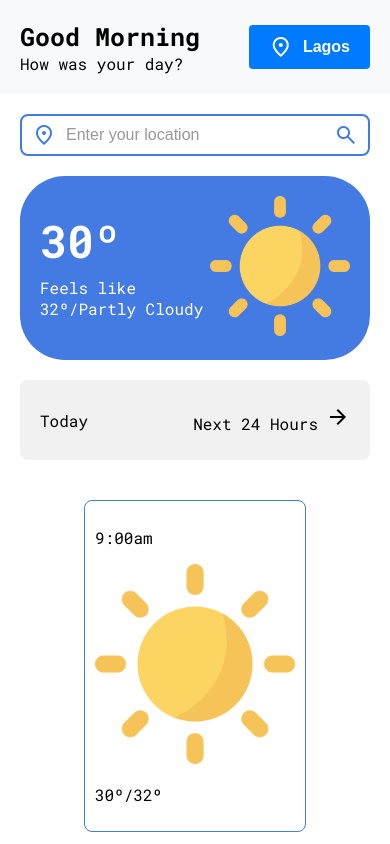
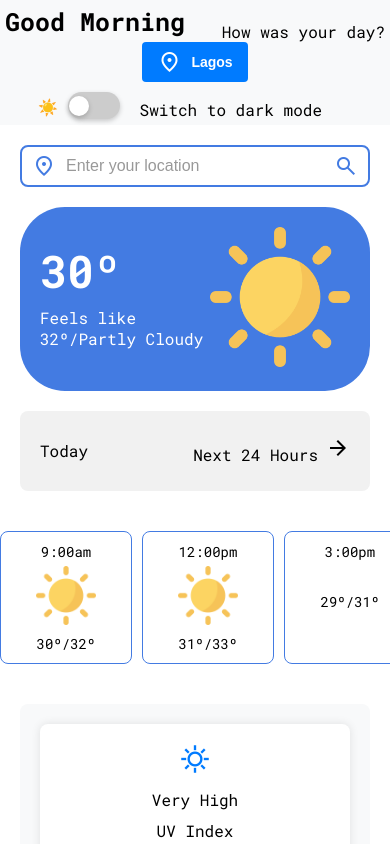
Before and after one commit to tomisin2k/weather_app_2, a plain HTML site: page index.html in a window 390 px wide. Shown: the top 844 px of the page. Drawn offline with nearby package versions, Linux system fonts and the light colour scheme; no server answers.

Commit message:
Updated layout and dark mode styles

```diff
--- a/index.html
+++ b/index.html
@@ -11,7 +11,6 @@
     <title>Weather App</title>
 </head>
 <body>
-
     <div class="div-1">
         <div class="div-1-greeting">
             <p class="gm">Good Morning</p>
@@ -22,6 +21,15 @@
                 <span class="material-symbols-outlined gps-icon">location_on</span>
                 <span id="locationName">Lagos</span>
             </button>
+        </div>
+        <div class="toggle-container">
+            <label class="toggle--daynight">
+                <input type="checkbox" class="toggle--checkbox" id="darkModeToggle">
+                <span class="toggle--btn">
+                    <span class="toggle--feature"></span>
+                </span>
+            </label>
+            <span id="toggleLabel">Switch to dark mode</span>
         </div>
     </div>
 
--- a/script.js
+++ b/script.js
@@ -1,3 +1,4 @@
+
 document.addEventListener("DOMContentLoaded", () => {
     const locationInput = document.getElementById("locationInput");
     const locationName = document.getElementById("locationName");
@@ -6,6 +7,9 @@ document.addEventListener("DOMContentLoaded", () => {
     const degreeDescriptionElement = document.querySelector(".div-2-degree-description");
     const weatherImage = document.querySelector(".div-2-img");
     const forecastCardsContainer = document.getElementById("forecastCards");
+    const toggleCheckbox = document.getElementById("darkModeToggle");
+    const toggleLabel = document.getElementById("toggleLabel");
+
 
     const apiKey = '57753fc02362e55f7f474eb64ff457b8'; // Replace with your OpenWeatherMap API key
 
@@ -136,6 +140,14 @@ document.addEventListener("DOMContentLoaded", () => {
         return (b * alpha) / (a - alpha);
     };
 
+    const toggleDarkMode = () => {
+        document.body.classList.toggle('dark-mode');
+        document.querySelectorAll('.div-1, .div-2, .div-3, .div-4, .div-5 > div').forEach((element) => {
+            element.classList.toggle('dark-mode');
+        });
+        toggleLabel.textContent = document.body.classList.contains('dark-mode') ? 'Switch to light mode' : 'Switch to dark mode';
+    };
+
     searchIcon.addEventListener("click", updateLocation);
 
     locationInput.addEventListener("keypress", (event) => {
@@ -144,6 +156,8 @@ document.addEventListener("DOMContentLoaded", () => {
         }
     });
 
+    toggleCheckbox.addEventListener("change", toggleDarkMode);
+
     // Initial update on page load
     getWeather('Lagos'); // Default location is Lagos
 });
--- a/styles.css
+++ b/styles.css
@@ -3,6 +3,83 @@ body {
     margin: 0;
     padding: 0;
     box-sizing: border-box;
+}
+
+/* Toggle Switch Styles */
+.toggle--daynight {
+    display: inline-block;
+    position: relative;
+    margin-right: 10px; /* Add some space for the label */
+}
+
+.toggle--checkbox {
+    display: none; /* Hide the actual checkbox */
+}
+
+.toggle--btn {
+    display: flex;
+    align-items: center;
+    justify-content: space-between;
+    width: 50px; /* Adjusted width */
+    height: 25px; /* Adjusted height */
+    background-color: #ccc; /* Neutral background */
+    border-radius: 25px; /* Fully rounded */
+    cursor: pointer;
+    position: relative;
+    transition: background-color 0.3s ease;
+    padding: 1px; /* Space between label and switch */
+    box-shadow: 0 2px 5px rgba(0, 0, 0, 0.2); /* Subtle shadow */
+}
+
+.toggle--feature {
+    display: block;
+    width: 20px; /* Adjusted width */
+    height: 20px; /* Adjusted height */
+    background-color: #fff; /* White switch */
+    border-radius: 50%;
+    position: relative;
+    transition: transform 0.3s ease, background-color 0.3s ease; /* Smooth transitions */
+    box-shadow: 0 2px 5px rgba(0, 0, 0, 0.2); /* Subtle shadow */
+}
+
+.toggle--checkbox:checked + .toggle--btn {
+    background-color: #4caf50; /* Active background color */
+}
+
+.toggle--checkbox:checked + .toggle--btn .toggle--feature {
+    transform: translateX(25px); /* Move switch to the right */
+    background-color: #fff; /* Ensure switch remains white */
+    box-shadow: 0 2px 5px rgba(0, 0, 0, 0.2); /* Subtle shadow */
+}
+
+/* Add a label to hint at the function */
+.toggle--daynight::before {
+    content: "☀️";
+    position: absolute;
+    left: -30px;
+    top: 50%;
+    transform: translateY(-50%);
+    font-size: 16px;
+    color: #007BFF; /* Hint color */
+}
+
+.toggle--checkbox:checked + .toggle--btn::before {
+    content: "🌙";
+    position: absolute;
+    left: -30px;
+    top: 50%;
+    transform: translateY(-50%);
+    font-size: 16px;
+    color: #4caf50; /* Hint color */
+}
+
+/* Hint Label */
+.toggle-label {
+    display: inline-block;
+    font-size: 14px;
+    color: #333;
+    vertical-align: middle;
+    margin-left: 10px; /* Space between toggle and label */
 }
 
 .input-container {
@@ -48,8 +125,18 @@ body {
     background-color: #f8f9fa;
 }
 
-.div-1-greeting p {
-    margin: 0;
+.div-1-greeting {
+    display: flex;
+    justify-content: space-between;
+    width: 100%;
+}
+
+.div-1-greeting .gm {
+    margin-right: auto;
+}
+
+.div-1-greeting .gm-greeting {
+    margin-left: auto;
 }
 
 .div-1-location button {
@@ -124,6 +211,7 @@ body {
     display: flex;
     justify-content: center;
     padding: 20px 0;
+    overflow-x: auto; /* Enable horizontal scrolling */
 }
 
 .div-4 {
@@ -134,11 +222,17 @@ body {
 
 .div-4-card {
     flex: 0 0 auto;
-    width: 120px; /* Adjust width to fit content */
+    width: 150px; /* Default width */
     border: 1.2px solid rgb(67, 123, 226);
     border-radius: 8px;
     padding: 10px;
     transition: transform 0.3s ease;
+    text-align: center; /* Center the text and images */
+}
+
+.div-4-card p {
+    margin: 5px 0;
+    font-size: 14px; /* Adjust the font size if needed */
 }
 
 .div-4-card:hover {
@@ -147,12 +241,14 @@ body {
 
 .div-4-card img {
     width: 100%;
+    height: auto;
 }
 
+/* Updated .div-5 to use flexbox for responsiveness */
 .div-5 {
     display: flex;
     flex-wrap: wrap;
-    justify-content: space-between;
+    gap: 10px; /* Margin between the items */
     margin: 20px;
     padding: 20px;
     background-color: #f8f9fa;
@@ -160,15 +256,14 @@ body {
 }
 
 .div-5 > div {
-    flex: 1 1 30%;
-    margin: 10px 0;
-    padding: 20px;
     background-color: white;
     border-radius: 8px;
     box-shadow: 0 0 10px rgba(0, 0, 0, 0.1);
     display: flex;
     flex-direction: column;
     align-items: center;
+    padding: 20px;
+    flex: 1 1 calc(33.33% - 20px); /* Responsive flex basis for three items per row */
 }
 
 .div-5 > div span {
@@ -182,19 +277,118 @@ body {
     text-align: center;
 }
 
-/* Media Queries */
+/* Dark Mode Styles */
+body.dark-mode {
+    background-color: #121212;
+    color: #ffffff;
+}
+
+.div-1.dark-mode,
+.div-2.dark-mode,
+.div-3.dark-mode,
+.div-4.dark-mode,
+.div-5 > div.dark-mode {
+    background-color: #1e1e1e;
+    border-color: #333333;
+}
+
+/* Dark mode input */
+body.dark-mode input {
+    background-color: #333;
+    color: #fff;
+}
+
+/* Dark mode toggle switch */
+body.dark-mode .toggle--btn {
+    background-color: #666;
+}
+
+body.dark-mode .toggle--feature {
+    background-color: #222;
+}
+
+body.dark-mode .toggle--checkbox:checked + .toggle--btn {
+    background-color: #4caf50;
+}
+
+/* Responsive adjustments */
 @media (max-width: 768px) {
+    .div-1 {
+        flex-wrap: wrap;
+        justify-content: space-around;
+    }
+
+    .div-1-greeting {
+        flex-direction: row;
+        justify-content: space-between;
+        width: 100%;
+    }
+
+    .div-1-location button {
+        font-size: 14px;
+        padding: 8px 15px;
+    }
+
+    .toggle-container {
+        margin-top: 10px;
+    }
+
     .div-4 {
-        flex-direction: column;
-        align-items: center;
+        flex-direction: row;
+        gap: 10px;
     }
 
     .div-4-card {
-        width: 100%; /* Adjust width for mobile */
-        max-width: 200px; /* Maximum width for mobile */
+        width: calc(33.33% - 20px); /* Show three cards at a time */
+        padding: 10px;
+    }
+
+    .div-4-card img {
+        width: 50%; /* Reduce the size for mobile devices */
+        height: auto;
     }
 
     .div-5 > div {
-        flex: 1 1 100%;
+        flex: 1 1 calc(50% - 20px); /* Two items per row on smaller screens */
     }
 }
+
+@media (max-width: 480px) {
+    .div-1 {
+        flex-direction: column;
+        align-items: center;
+        padding: 5px;
+    }
+
+    .gm {
+        margin-top: 0px;
+        margin-bottom: 0px;
+    }
+
+    .gm-greeting {
+        margin-bottom: 0px;
+    }
+
+    .div-1-location button {
+        font-size: 14px;
+        padding: 8px 15px;
+    }
+
+    .toggle-container {
+        margin-top: 10px;
+    }
+
+    .div-4-card {
+        width: calc(33.33% - 10px); /* Show three cards at a time */
+        padding: 5px;
+    }
+
+    .div-4-card img {
+        width: 50%; /* Further reduce the size for very small screens */
+        height: auto;
+    }
+
+    .div-5 > div {
+        flex: 1 1 100%; /* One item per row on very small screens */
+    }
+}
```
